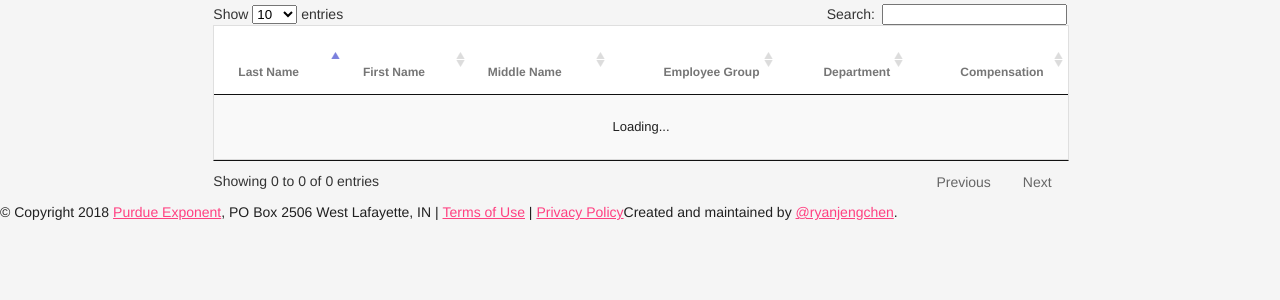
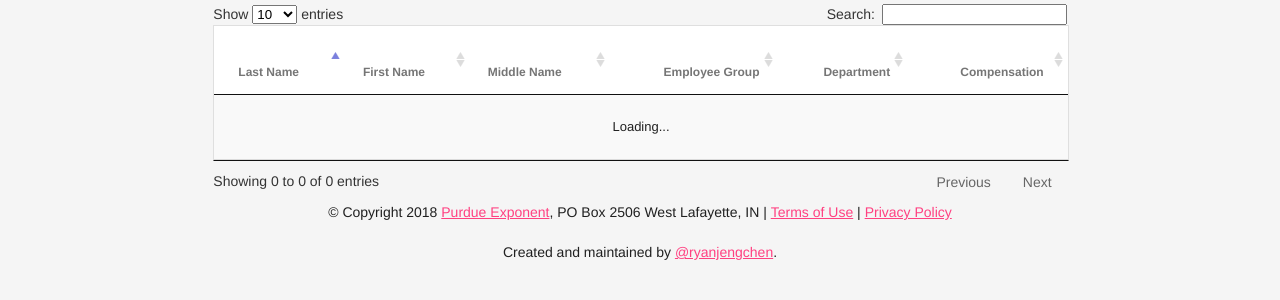
Before and after one commit to fatcat2/sturdy-pancake, a Flask app: page /1 in a window 1280 px wide. Shown: the part 184-484 px from the top of the page. Run offline with Flask 2, Linux system fonts and the light colour scheme; some libraries are stand-ins or nearby versions.

Commit message:
center the bottom text

```diff
--- a/templates/index.html
+++ b/templates/index.html
@@ -45,8 +45,9 @@
 		</div>
 		<div class="mdl-cell mdl-cell--2-col mdl-layout--large-screen-only mdl-cell--hide-tablet mdl-cell--hide-phone">
 		</div>
-	<p align="center">© Copyright 2018 <a href="purdueexponent.org">Purdue Exponent</a>, PO Box 2506 West Lafayette, IN | <a href="https://www.purdueexponent.org/site/terms.html">Terms of Use</a> | <a href="https://www.purdueexponent.org/site/privacy.html">Privacy Policy</a></p>
-	<p align="center">
+	</div>
+	<p style="text-align: center">© Copyright 2018 <a href="purdueexponent.org">Purdue Exponent</a>, PO Box 2506 West Lafayette, IN | <a href="https://www.purdueexponent.org/site/terms.html">Terms of Use</a> | <a href="https://www.purdueexponent.org/site/privacy.html">Privacy Policy</a></p>
+	<p style="text-align: center">
 		Created and maintained by <a href="twitter.com/ryanjengchen">@ryanjengchen</a>.
 	</p>
 	</main>
```
Also changed, not shown: 2 other files.
